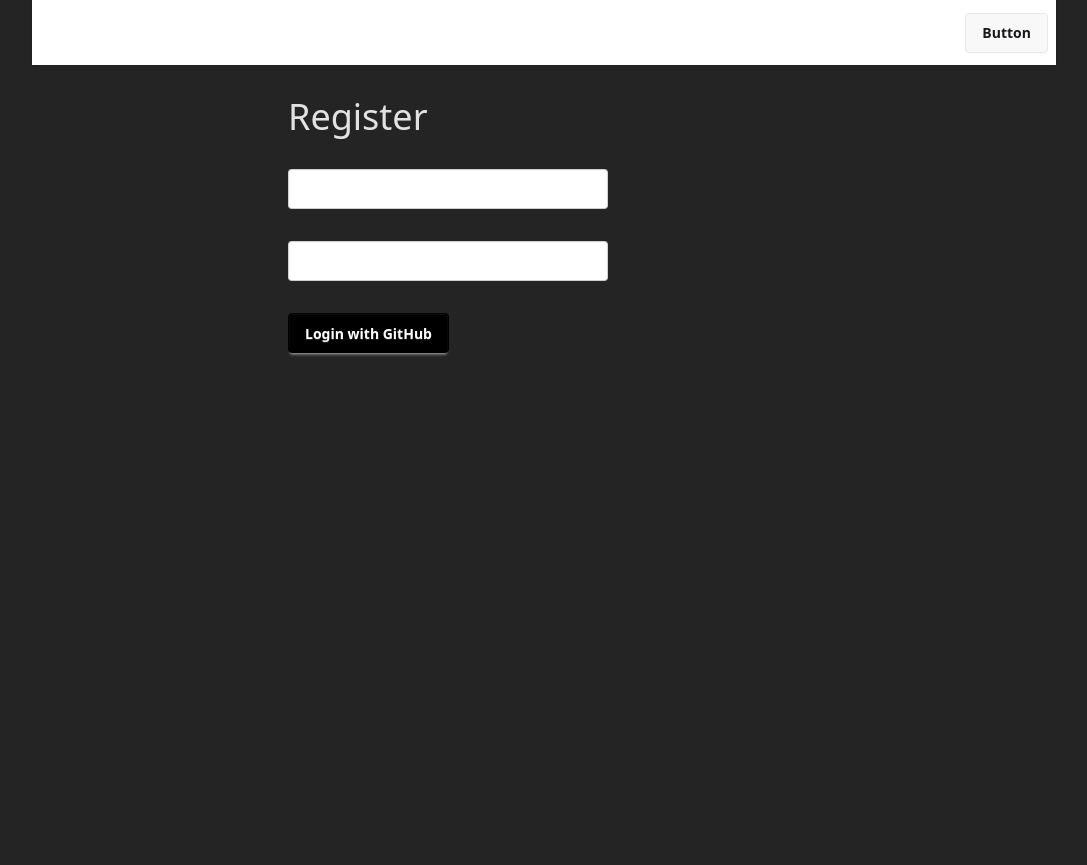
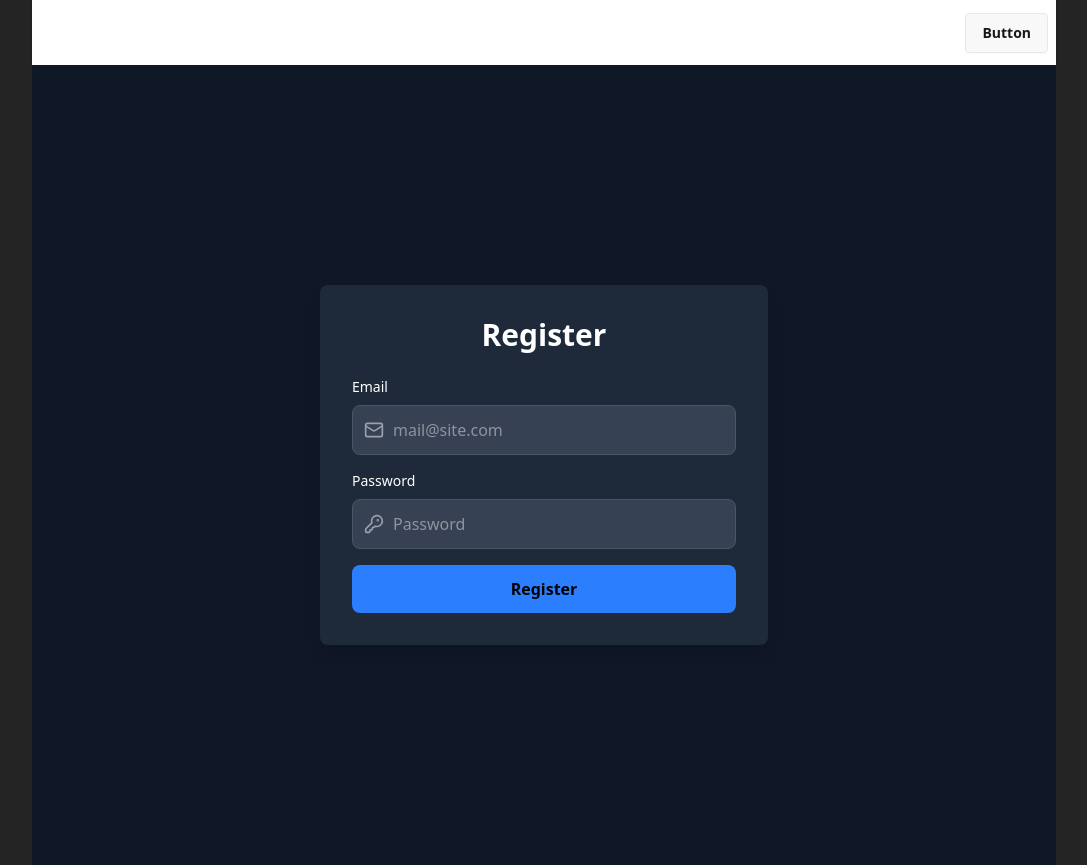
Before and after one commit to antnose/Programming-Hero-Module-50, a React (Vite) app: page /register in a window 1280 px wide. Shown: the whole page, without its empty margins (96-1183 px from the left). Before the commit the page ends 800 px from the top, so only its background shows below. Built offline with nearby package versions, Linux system fonts and the light colour scheme.

Commit message:
complete 3.48 minute of 4rth video in module 50

```diff
--- a/src/Components/Header/Header.jsx
+++ b/src/Components/Header/Header.jsx
@@ -14,7 +14,7 @@ const Header = () => {
         <NavLink to="/register">Register</NavLink>
       </li>
       <li>
-        <NavLink to="/register">Register2</NavLink>
+        <NavLink to="/signup">Sign Up</NavLink>
       </li>
     </>
   );
--- a/src/Components/Register/Register.jsx
+++ b/src/Components/Register/Register.jsx
@@ -18,66 +18,79 @@ const Register = () => {
   };
 
   return (
-    <div className="justify-center max-w-lg mx-auto ">
-      <h2 className="text-4xl my-8 ">Register</h2>
-      <form onSubmit={handleRegister}>
-        <label className="input validator">
+    <div className="flex items-center justify-center min-h-screen bg-gray-900 text-white">
+      <div className="w-full max-w-md p-8 space-y-6 bg-gray-800 rounded-lg shadow-lg">
+        <h2 className="text-3xl font-bold text-center">Register</h2>
+        <form onSubmit={handleRegister} className="space-y-4">
+          <div>
+            <label className="block mb-2 text-sm font-medium">Email</label>
+            <div className="relative">
+              <input
+                type="email"
+                name="email"
+                placeholder="mail@site.com"
+                required
+                className="w-full p-3 pl-10 text-gray-200 bg-gray-700 border border-gray-600 rounded-lg focus:ring-2 focus:ring-blue-500"
+              />
+              <span className="absolute inset-y-0 left-3 flex items-center text-gray-400">
                 <svg
-            className="h-[1em] opacity-50"
+                  className="h-5 w-5"
                   xmlns="http://www.w3.org/2000/svg"
                   viewBox="0 0 24 24"
-          >
-            <g
-              strokeLinejoin="round"
-              strokeLinecap="round"
-              strokeWidth="2.5"
                   fill="none"
                   stroke="currentColor"
+                  strokeWidth="2"
+                  strokeLinecap="round"
+                  strokeLinejoin="round"
                 >
                   <rect width="20" height="16" x="2" y="4" rx="2"></rect>
                   <path d="m22 7-8.97 5.7a1.94 1.94 0 0 1-2.06 0L2 7"></path>
-            </g>
                 </svg>
+              </span>
+            </div>
+          </div>
+
+          <div>
+            <label className="block mb-2 text-sm font-medium">Password</label>
+            <div className="relative">
               <input
-            name="email"
-            type="email"
-            placeholder="mail@site.com"
+                type="password"
+                name="password"
+                placeholder="Password"
                 required
+                className="w-full p-3 pl-10 text-gray-200 bg-gray-700 border border-gray-600 rounded-lg focus:ring-2 focus:ring-blue-500"
               />
-        </label>
-        <div className="validator-hint hidden">Enter valid email address</div>
-
-        <br />
-
-        <label className="input validator my-8 ">
+              <span className="absolute inset-y-0 left-3 flex items-center text-gray-400">
                 <svg
-            className="h-[1em] opacity-50"
+                  className="h-5 w-5"
                   xmlns="http://www.w3.org/2000/svg"
                   viewBox="0 0 24 24"
-          >
-            <g
-              strokeLinejoin="round"
-              strokeLinecap="round"
-              strokeWidth="2.5"
                   fill="none"
                   stroke="currentColor"
+                  strokeWidth="2"
+                  strokeLinecap="round"
+                  strokeLinejoin="round"
                 >
                   <path d="M2.586 17.414A2 2 0 0 0 2 18.828V21a1 1 0 0 0 1 1h3a1 1 0 0 0 1-1v-1a1 1 0 0 1 1-1h1a1 1 0 0 0 1-1v-1a1 1 0 0 1 1-1h.172a2 2 0 0 0 1.414-.586l.814-.814a6.5 6.5 0 1 0-4-4z"></path>
-              <circle cx="16.5" cy="7.5" r=".5" fill="currentColor"></circle>
-            </g>
+                  <circle
+                    cx="16.5"
+                    cy="7.5"
+                    r=".5"
+                    fill="currentColor"
+                  ></circle>
                 </svg>
-          <input
-            name="password"
-            type="password"
-            required
-            placeholder="Password"
-          />
-        </label>
-        <br />
-        <button className="btn bg-black text-white border-black">
-          Login with GitHub
+              </span>
+            </div>
+          </div>
+
+          <button
+            type="submit"
+            className="w-full p-3 font-semibold text-center text-black bg-blue-500 rounded-lg hover:bg-blue-600"
+          >
+            Register
           </button>
         </form>
+      </div>
     </div>
   );
 };
--- /dev/null
+++ b/src/Components/SignUp/SignUp.jsx
@@ -0,0 +1,41 @@
+const SignUp = () => {
+  const handleSignup = () => {};
+
+  return (
+    <div className="flex items-center justify-center min-h-screen bg-gray-900 text-white">
+      <div className="w-full max-w-sm p-6 space-y-6 bg-gray-800 rounded-lg shadow-lg">
+        <h2 className="text-3xl font-bold text-center">Sign Up</h2>
+        <form onSubmit={handleSignup} className="space-y-4">
+          <div className="relative">
+            <input
+              type="email"
+              name="email"
+              placeholder="Enter your email"
+              required
+              className="w-full p-3 text-gray-200 bg-gray-700 border border-gray-600 rounded-lg focus:ring-2 focus:ring-blue-500"
+            />
+          </div>
+
+          <div className="relative">
+            <input
+              type="password"
+              name="password"
+              placeholder="Create a password"
+              required
+              className="w-full p-3 text-gray-200 bg-gray-700 border border-gray-600 rounded-lg focus:ring-2 focus:ring-blue-500"
+            />
+          </div>
+
+          <button
+            type="submit"
+            className="w-full p-3 font-semibold text-center text-black bg-blue-500 rounded-lg hover:bg-blue-600"
+          >
+            Sign Up
+          </button>
+        </form>
+      </div>
+    </div>
+  );
+};
+
+export default SignUp;
--- a/src/main.jsx
+++ b/src/main.jsx
@@ -6,6 +6,7 @@ import Main from "./layout/Main";
 import Home from "./Components/Home/Home";
 import Login from "./Components/Login/Login";
 import Register from "./Components/Register/Register";
+import SignUp from "./Components/SignUp/SignUp";
 
 const router = createBrowserRouter([
   {
@@ -24,6 +25,10 @@ const router = createBrowserRouter([
         path: "register",
         element: <Register />,
       },
+      {
+        path: "signup",
+        element: <SignUp />,
+      },
     ],
   },
 ]);
```
Lines whose indentation alone changed are shown as unchanged.
